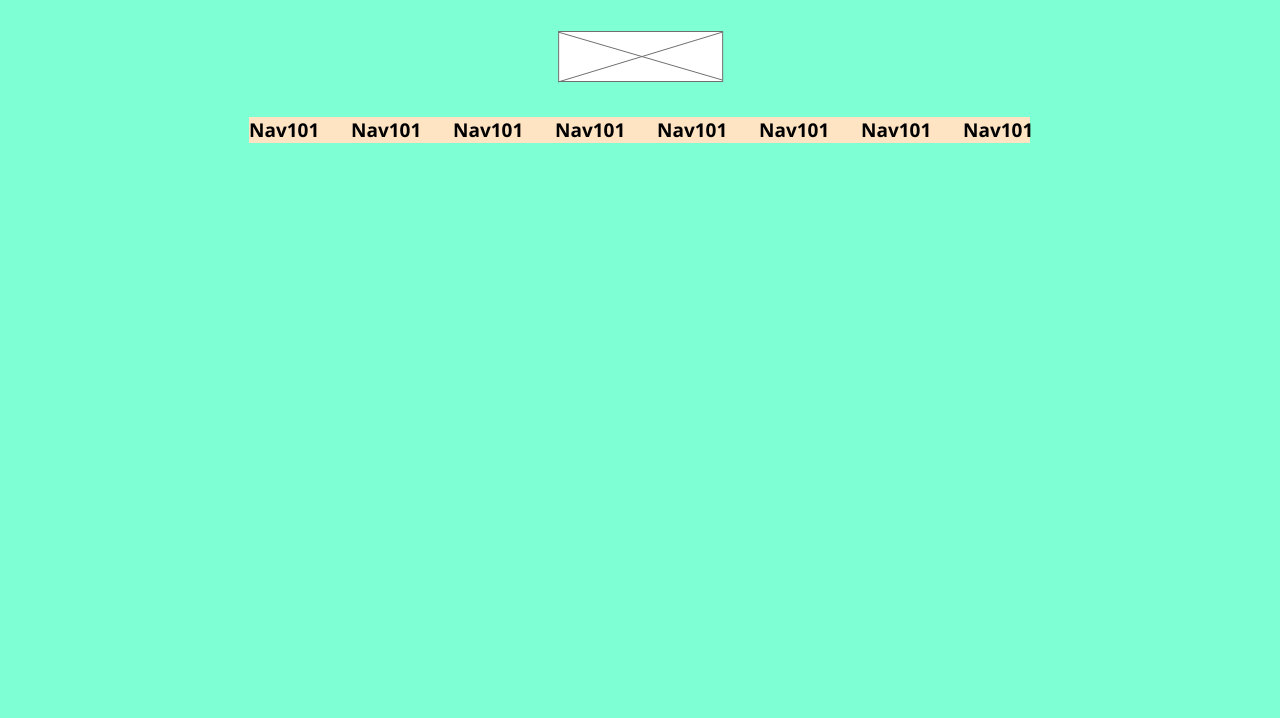
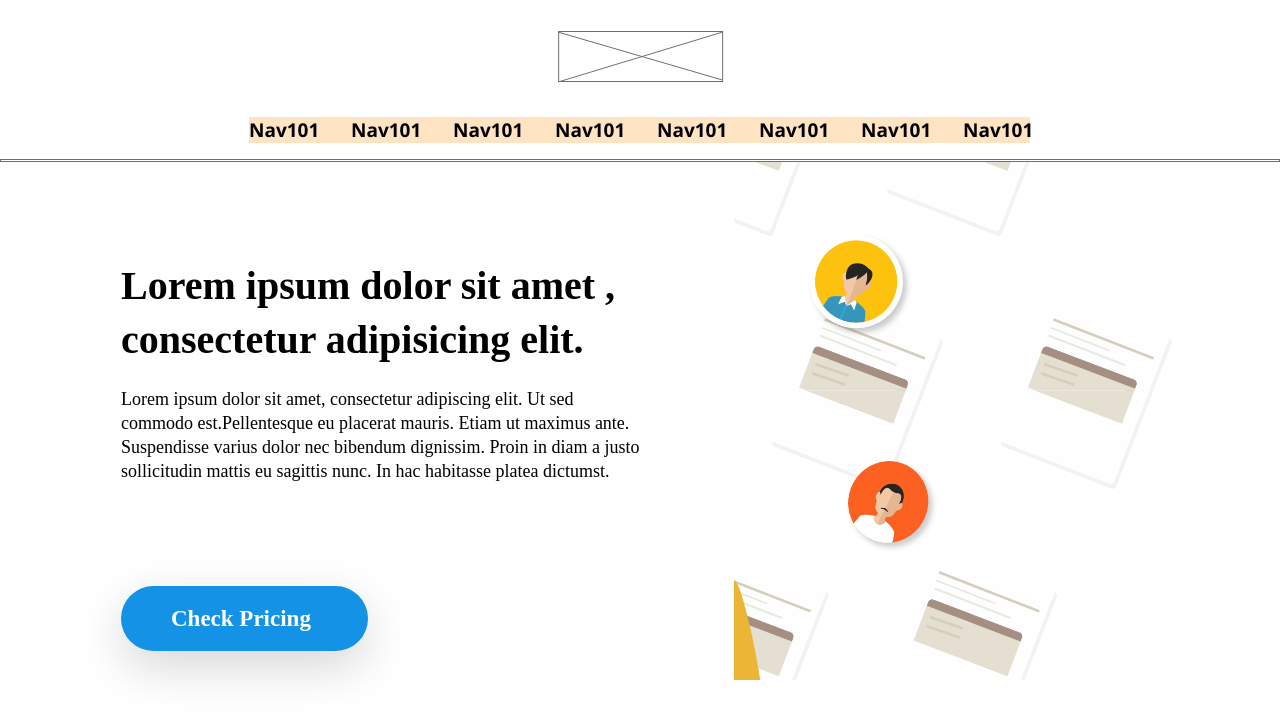
Before and after one commit to DevHimanshu63/CoolProject, a plain HTML site: page index.html in a window 1280 px wide. Drawn offline with Linux system fonts and the light colour scheme.

Commit message:
first section is complete

```diff
--- a/index.html
+++ b/index.html
@@ -32,9 +32,16 @@
             </nav>
         </div>
     </div>
-    <div>
 
+<hr>
+    <div class="first_section">
+        <div id="heading_section">
+            <h1 class="first_heading">Lorem ipsum dolor sit amet , consectetur adipisicing elit.</h1>
+            <p class="first_para">Lorem ipsum dolor sit amet, consectetur adipiscing elit. Ut sed commodo est.Pellentesque eu placerat mauris. Etiam ut maximus ante. Suspendisse varius dolor nec bibendum dignissim. Proin in diam a justo sollicitudin mattis eu sagittis nunc. In hac habitasse platea dictumst.</p>
 
+        <p class="button">Check Pricing</p>
+        </div>
+        <img src="log1.png" alt="">
     </div>
 </body>
 
--- a/style.css
+++ b/style.css
@@ -5,7 +5,7 @@
 }
 body{
     max-width: 1280px;
-    background-color: aquamarine;
+    /* background-color: aquamarine; */
 }
 .ul_list{
     display: flex;
@@ -41,3 +41,56 @@ nav ul{
     margin-top: 30px;
 
 }
+/* navend css */
+hr{
+    /* width: 1718px; */
+height: 3px;
+border: 1px solid #707070;
+opacity: 1;
+margin-top: 16px;
+}
+.first_section{
+    margin-left: 121px;
+    display: flex;
+}
+.first_heading{
+    width: 548px;
+    height: 108px;
+    font-size: 40px;
+    font: normal normal 900 40px/54px Nunito Sans;
+    margin-top: 97.08px;
+    letter-spacing: 0px;
+    color: #000000;
+    opacity: 1;
+}
+.first_para{
+    width: 520px;
+    height: 120px;
+    margin-top: 20px;
+    font-size: 18px;
+    text-align: left;
+font: normal normal normal 18px/24px Nunito Sans;
+letter-spacing: 0px;
+color: #000000;
+opacity: 1;
+}
+.first_section img{
+    width: 509px;
+height: 518px;
+margin-left: 65px;
+}
+.button{
+    margin-top: 79px;
+    width: 247px;
+    font-size: 23px ;
+    padding: 17px 50px 17px 50px;
+height: 65;
+text-align: left;
+font: normal normal 600 23px/31px Nunito Sans;
+letter-spacing: 0px;
+color: #FFFFFF;
+background: #1492E6 0% 0% no-repeat padding-box;
+box-shadow: 0px 16px 48px #00000029;
+border-radius: 33px;
+opacity: 1;
+}
```
Also changed, not shown: log1.png (added).
